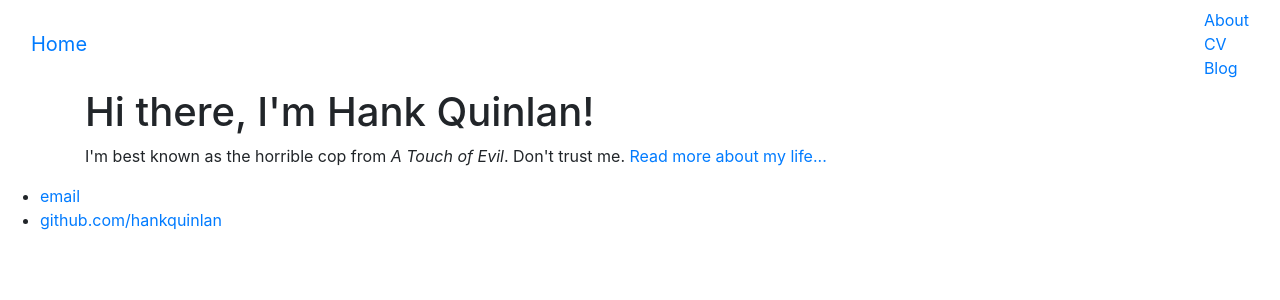
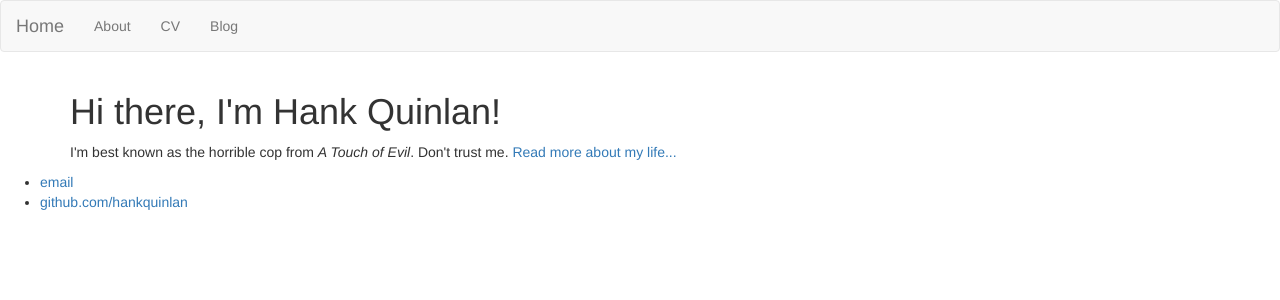
Before and after one commit to wenbin2233/wenbin2233.github.io, a Jekyll site: the page built from index.html, in a window 1280 px wide. Shown: the top 300 px of the page. Built offline with Jekyll 4.4.1, drawn with Linux system fonts in a browser that asks for light colours; nearby versions of some CDN libraries.

Commit message:
修改CSS样式

```diff
--- a/_layouts/default.html
+++ b/_layouts/default.html
@@ -3,10 +3,8 @@
   <head>
     <meta charset="utf-8">
     <title>{{ page.title }}</title>
-    <link rel="stylesheet" href="./css/bootstrap.min.css">
-    <script src="https://cdn.staticfile.org/jquery/2.1.1/jquery.min.js"></script>
-    <script src="./js/bootstrap.min.js"></script>
-
+    <!-- 最新版本的 Bootstrap 核心 CSS 文件 -->
+    <link rel="stylesheet" href="https://cdn.jsdelivr.net/npm/bootstrap@3.3.7/dist/css/bootstrap.min.css" integrity="sha384-BVYiiSIFeK1dGmJRAkycuHAHRg32OmUcww7on3RYdg4Va+PmSTsz/K68vbdEjh4u" crossorigin="anonymous">
   </head>
 
 
```
